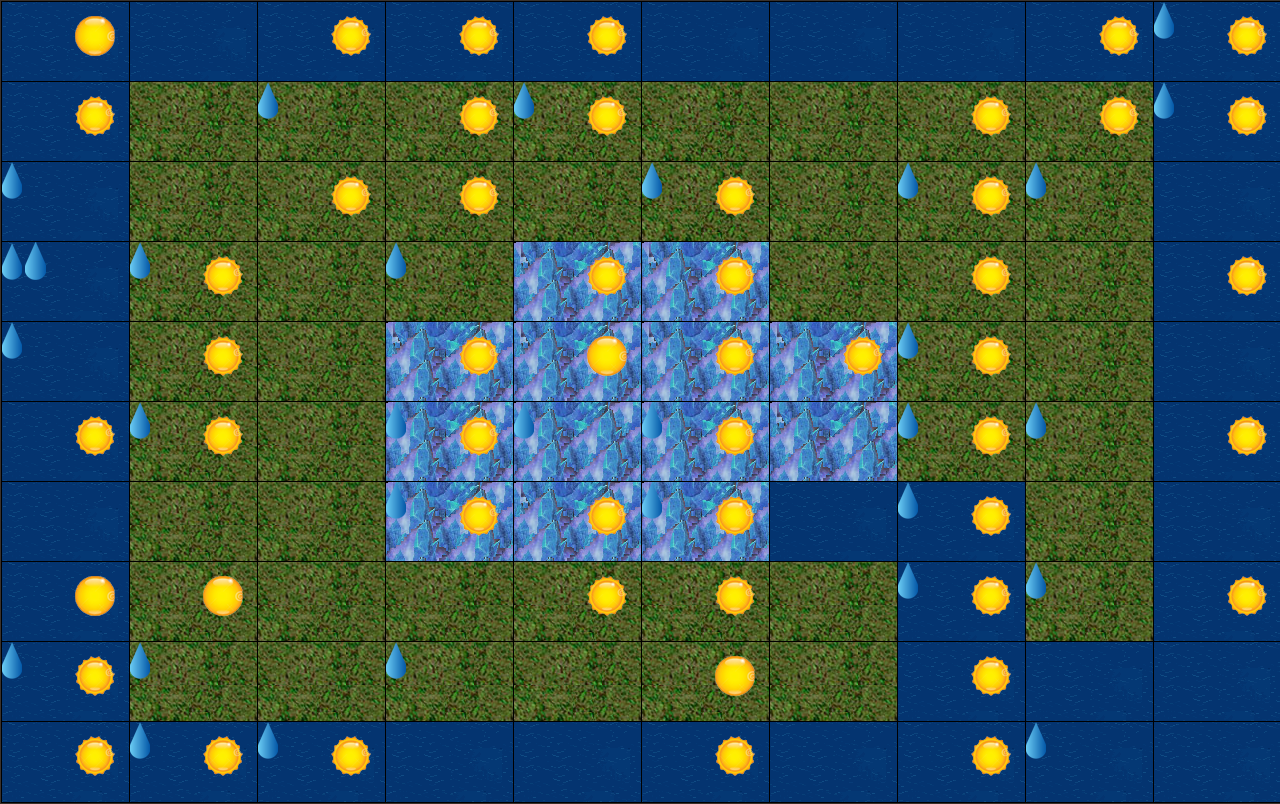
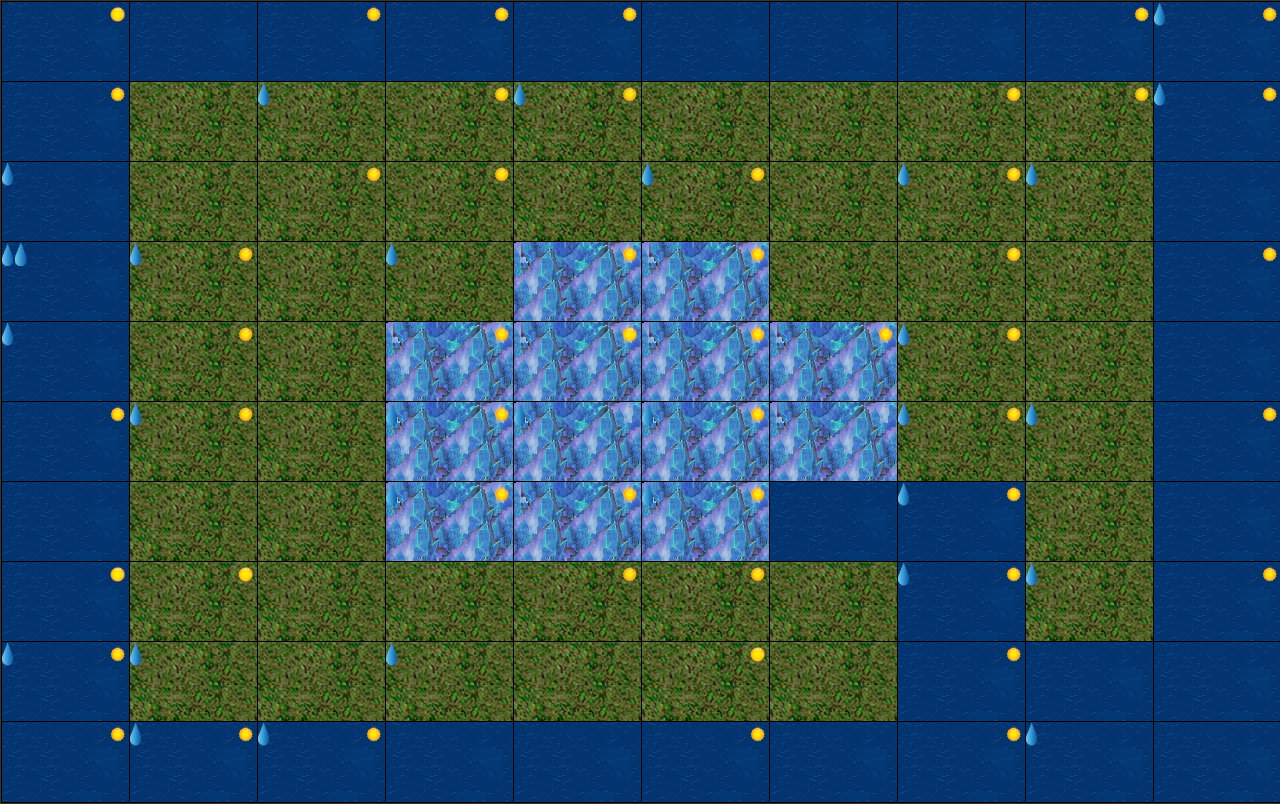
Before and after one commit to ivan-uskov/information-model, a plain HTML site: page island/index.html in a window 1280 px wide. Drawn offline with Linux system fonts and the light colour scheme.

Commit message:
правки

```diff
--- a/island/css/grass.css
+++ b/island/css/grass.css
@@ -3,27 +3,27 @@
     background: url('../img/grass_sprite.png') repeat-y 0 0;
 }
 
-.size0
+.grass.size0
 {
     background-position: 0 0;
 }
 
-.size1
+.grass.size1
 {
     background-position: 0 -200px;
 }
 
-.size2
+.grass.size2
 {
     background-position: 0 -400px;
 }
 
-.size3
+.grass.size3
 {
     background-position: 0 -600px;
 }
 
-.size4
+.grass.size4
 {
     background-position: 0 -800px;
 }
--- /dev/null
+++ b/island/css/rabbit.css
@@ -0,0 +1,34 @@
+.rabbit
+{
+    /*background: url('../img/grass_sprite.png') repeat-y 0 0;*/
+    background: red;
+    width: 20%;
+    height: 20%;
+    position: absolute;
+    left: 0;
+    bottom: 0;
+}
+
+.rabbit.size0
+{
+    /*background-position: 0 0;*/
+    opacity: 0;
+}
+
+.rabbit.size1
+{
+    /*background-position: 0 -200px;*/
+    opacity: 0.5;
+}
+
+.rabbit.size2
+{
+    /*background-position: 0 -400px;*/
+    opacity: 0.7;
+}
+
+.rabbit.size3
+{
+    /*background-position: 0 -600px;*/
+    opacity: 1;
+}
--- a/island/css/rain.css
+++ b/island/css/rain.css
@@ -1,11 +1,14 @@
 .rain
 {
-    width: 68px;
-    height: 38px;
+    /*width: 68px;
+    height: 38px;*/
+    width: 30%;
+    height: 30%;
     position: absolute;
     top: 0;
     left: 0;
-    background: url('../img/rain_sprite.png') 0 0;
+    background: url('../img/rain_sprite.png') no-repeat 0 0;
+    background-size: 100% 400%;
 }
 
 .rain.size0
@@ -15,15 +18,15 @@
 
 .rain.size1
 {
-    background-position: 0 -38px;
+    background-position: 0 33%;
 }
 
 .rain.size2
 {
-    background-position: 0 -76px;
+    background-position: 0 66%;
 }
 
 .rain.size3
 {
-    background-position: 0 -114px;
+    background-position: 0 100%;
 }
--- a/island/css/sun.css
+++ b/island/css/sun.css
@@ -1,11 +1,14 @@
 .sun
 {
-    width: 68px;
-    height: 68px;
+    /*width: 68px;
+    height: 68px;*/
+    width: 30%;
+    height: 30%;
     position: absolute;
     top: 0;
     right: 0;
     background: url('../img/sun_sprite.png') no-repeat 0 0;
+    background-size: 100% 400%;
 }
 
 .sun.size0
@@ -15,15 +18,15 @@
 
 .sun.size1
 {
-    background-position: 0 -68px;
+    background-position: 0 33%;
 }
 
 .sun.size2
 {
-    background-position: 0 -136px;
+    background-position: 0 66%;
 }
 
 .sun.size3
 {
-    background-position: 0 -204px;
+    background-position: 0 99%;
 }
--- a/island/index.html
+++ b/island/index.html
@@ -10,6 +10,7 @@
     <link rel="stylesheet" type="text/css" href="css/sun.css" media="all" />
     <link rel="stylesheet" type="text/css" href="css/grass.css" media="all" />
     <link rel="stylesheet" type="text/css" href="css/rain.css" media="all" />
+    <link rel="stylesheet" type="text/css" href="css/rabbit.css" media="all" />
     <script type="text/javascript" src="js/lib/jquery.js"></script>
     <script type="text/javascript" src="js/lib/base.js"></script>
     <script type="text/javascript" src="js/classes/ElementInterface.class.js"></script>
@@ -20,6 +21,7 @@
     <script type="text/javascript" src="js/classes/locality/River.class.js"></script>
     <script type="text/javascript" src="js/classes/object/ObjectElement.class.js"></script>
     <script type="text/javascript" src="js/classes/object/Grass.class.js"></script>
+    <script type="text/javascript" src="js/classes/object/Rabbit.class.js"></script>
     <script type="text/javascript" src="js/classes/weather/WeatherElement.class.js"></script>
     <script type="text/javascript" src="js/classes/weather/WeatherRandom.class.js"></script>
     <script type="text/javascript" src="js/classes/weather/Rain.class.js"></script>
--- a/island/js/classes/locality/Plain.class.js
+++ b/island/js/classes/locality/Plain.class.js
@@ -1,11 +1,22 @@
 var Plain = LocalityElement.extend({
     _grass: null,
+    _rabbits: null,
 
     constructor: function(elementId)
     {
         this.base(elementId);
 
         this._addGrass();
+        this._addRabbits();
+    },
+
+    _addRabbits: function()
+    {
+        var id = Rabbit.ID_PREFIX + this.id.replace(/\D/g, '');
+        var rabbitHtmlString = ContextBuilder.getElementHtmlString(id, Rabbit.CSS_CLASSES);
+        this.getDomObject().append(rabbitHtmlString);
+        this._rabbits = new Rabbit(id);
+        this._rabbits.render(Grass.LEVEL_SIZES.MAX_LEVEL);
     },
 
     _addGrass: function()
@@ -20,11 +31,17 @@ var Plain = LocalityElement.extend({
         this._grass.render(this.sun.getLevel(), this.rain.getLevel());
     },
 
+    _renderRabbits: function()
+    {
+        this._rabbits.render(this._grass.getLevel());
+    },
+
     render: function()
     {
         this.base();
 
         this._renderGrass();
+        this._renderRabbits();
     }
 },
 {
--- a/island/js/classes/object/Grass.class.js
+++ b/island/js/classes/object/Grass.class.js
@@ -1,7 +1,6 @@
 var Grass = ObjectElement.extend({
     /* 0 = decrease | ! = increase */
     _state: null,
-    _level: null,
     _currentSizeClass: null,
 
     constructor: function(elementId)
@@ -11,24 +10,13 @@ var Grass = ObjectElement.extend({
         this._state = Grass.STATE_VALUES.NONE;
     },
 
-    updateLevelCssClass: function()
-    {
-        var neededSizeClass = Grass.getSizeClassBySize(this._level);
-        if (this._currentSizeClass != neededSizeClass)
-        {
-            var domObject = this.getDomObject();
-            domObject.removeClass(this._currentSizeClass);
-            domObject.addClass(neededSizeClass);
-            this._currentSizeClass = neededSizeClass;
-        }
-    },
-
     _increaseLevel: function()
     {
-        var canIncrease = (this._level < Grass.LEVEL_SIZES.MAX_LEVEL);
+        var level = this.getLevel();
+        var canIncrease = (level < Grass.LEVEL_SIZES.MAX_LEVEL);
         if (canIncrease)
         {
-            this._level++;
+            this.setLevel(++level);
             this.update();
         }
         return canIncrease;
@@ -36,10 +24,11 @@ var Grass = ObjectElement.extend({
 
     _decreaseLevel: function()
     {
-        var canDecrease = (this._level > Grass.LEVEL_SIZES.MIN_LEVEL);
+        var level = this.getLevel();
+        var canDecrease = (level > Grass.LEVEL_SIZES.MIN_LEVEL);
         if (canDecrease)
         {
-            this._level--;
+            this.setLevel(--level);
             this.update();
         }
         return canDecrease;
@@ -47,12 +36,12 @@ var Grass = ObjectElement.extend({
 
     _setMinLevel: function()
     {
-        this._level = WeatherElement.LEVEL_SIZES.MIN_LEVEL;
+        this.setLevel(WeatherElement.LEVEL_SIZES.MIN_LEVEL);
     },
 
     _setMaxLevel: function()
     {
-        this._level = WeatherElement.LEVEL_SIZES.MAX_LEVEL;
+        this.setLevel(WeatherElement.LEVEL_SIZES.MAX_LEVEL);
     },
 
     _changeLevelByState: function()
@@ -142,8 +131,8 @@ var Grass = ObjectElement.extend({
 {
     LEVEL_SIZES:
     {
-        MIN_LEVEL:   0,
-        MAX_LEVEL:   4
+        MIN_LEVEL: 0,
+        MAX_LEVEL: 4
     },
 
     STATE_VALUES:
@@ -154,31 +143,5 @@ var Grass = ObjectElement.extend({
         DEAD:     3
     },
 
-
-    CSS_DEFAULT_CLASS: 'grass',
-    CSS_LEVEL_CLASSES:
-    {
-        SIZE0: 'size0',
-        SIZE1: 'size1',
-        SIZE2: 'size2',
-        SIZE3: 'size3',
-        SIZE4: 'size4'
-    },
-
-    getSizeClassBySize: function(size)
-    {
-        switch (size)
-        {
-            case 4:
-                return this.CSS_LEVEL_CLASSES.SIZE4;
-            case 3:
-                return this.CSS_LEVEL_CLASSES.SIZE3;
-            case 2:
-                return this.CSS_LEVEL_CLASSES.SIZE2;
-            case 1:
-                return this.CSS_LEVEL_CLASSES.SIZE1;
-            default:
-                return this.CSS_LEVEL_CLASSES.SIZE0;
-        }
-    }
+    CSS_DEFAULT_CLASS: 'grass'
 });
--- a/island/js/classes/object/ObjectElement.class.js
+++ b/island/js/classes/object/ObjectElement.class.js
@@ -1,3 +1,68 @@
 var ObjectElement = ElementInterface.extend({
 
+    _currentSizeClass: null,
+    _level: null,
+
+    setLevel: function(newLevel)
+    {
+        this._level = newLevel;
+    },
+
+    getLevel: function()
+    {
+        return this._level;
+    },
+
+    updateLevelCssClass: function()
+    {
+        var neededSizeClass = ObjectElement.getSizeClassByLevel(this._level);
+        if (this._currentSizeClass != neededSizeClass)
+        {
+            var domObject = this.getDomObject();
+            domObject.removeClass(this._currentSizeClass);
+            domObject.addClass(neededSizeClass);
+            this._currentSizeClass = neededSizeClass;
+        }
+    }
+},
+{
+    LEVEL_SIZES:
+    {
+        MIN_LEVEL:   null,
+        MAX_LEVEL:   null
+    },
+
+    STATE_VALUES:
+    {
+        DECREASE: 0,
+        INCREASE: 1,
+        NONE:     2,
+        DEAD:     3
+    },
+
+
+    CSS_DEFAULT_CLASS: 'grass',
+    CSS_LEVEL_CLASSES:
+    {
+        SIZE0: 'size0',
+        SIZE1: 'size1',
+        SIZE2: 'size2',
+        SIZE3: 'size3',
+        SIZE4: 'size4'
+    },
+
+    getSizeClassByLevel: function (size)
+    {
+        switch (size)
+        {
+            case 3:
+                return this.CSS_LEVEL_CLASSES.SIZE3;
+            case 2:
+                return this.CSS_LEVEL_CLASSES.SIZE2;
+            case 1:
+                return this.CSS_LEVEL_CLASSES.SIZE1;
+            default:
+                return this.CSS_LEVEL_CLASSES.SIZE0;
+        }
+    }
 });
--- /dev/null
+++ b/island/js/classes/object/Rabbit.class.js
@@ -0,0 +1,28 @@
+var Rabbit = ObjectElement.extend({
+    _level: null,
+
+    update: function()
+    {
+        this.updateLevelCssClass();
+    },
+
+    render: function(grassLevel)
+    {
+        this.setLevel(grassLevel);
+        this.update();
+    }
+
+}, {
+
+    LEVEL_SIZES:
+    {
+        MIN_LEVEL: 0,
+        MAX_LEVEL: 3
+    },
+
+    CSS_DEFAULT_CLASS: 'rabbit',
+
+    TYPE: 'Rabbit',
+    CSS_CLASSES: 'rabbit',
+    ID_PREFIX: 'Rabbit'
+});
--- a/island/js/classes/weather/Sun.class.js
+++ b/island/js/classes/weather/Sun.class.js
@@ -1,9 +1,33 @@
 var Sun = WeatherElement.extend({
-
 
     constructor: function(elementId)
     {
         this.base(elementId);
+        this._square();
+    },
+
+    _square: function()
+    {
+        var domObject = this.getDomObject();
+        var originalWidth = domObject.width();
+        var originalHeight = domObject.height();
+        console.log(originalWidth + ' ' + originalHeight );
+
+        if (originalWidth < originalHeight)
+        {
+            domObject.css('height', originalWidth);
+        }
+        else
+        {
+            domObject.css('width', originalHeight);
+        }
+    },
+
+    update: function()
+    {
+        this.base();
+
+       // this._square();
     }
 },
 {
```
